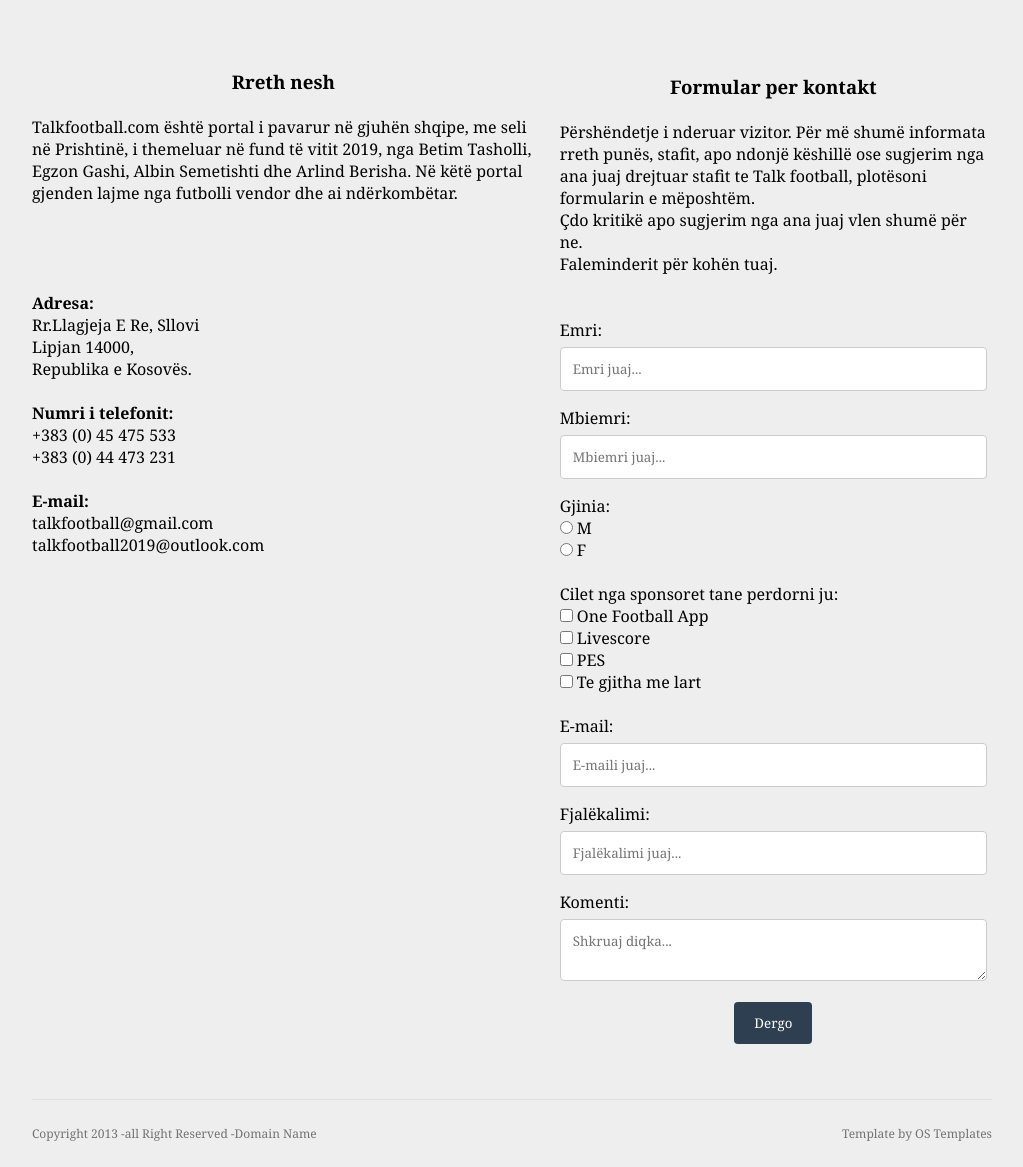
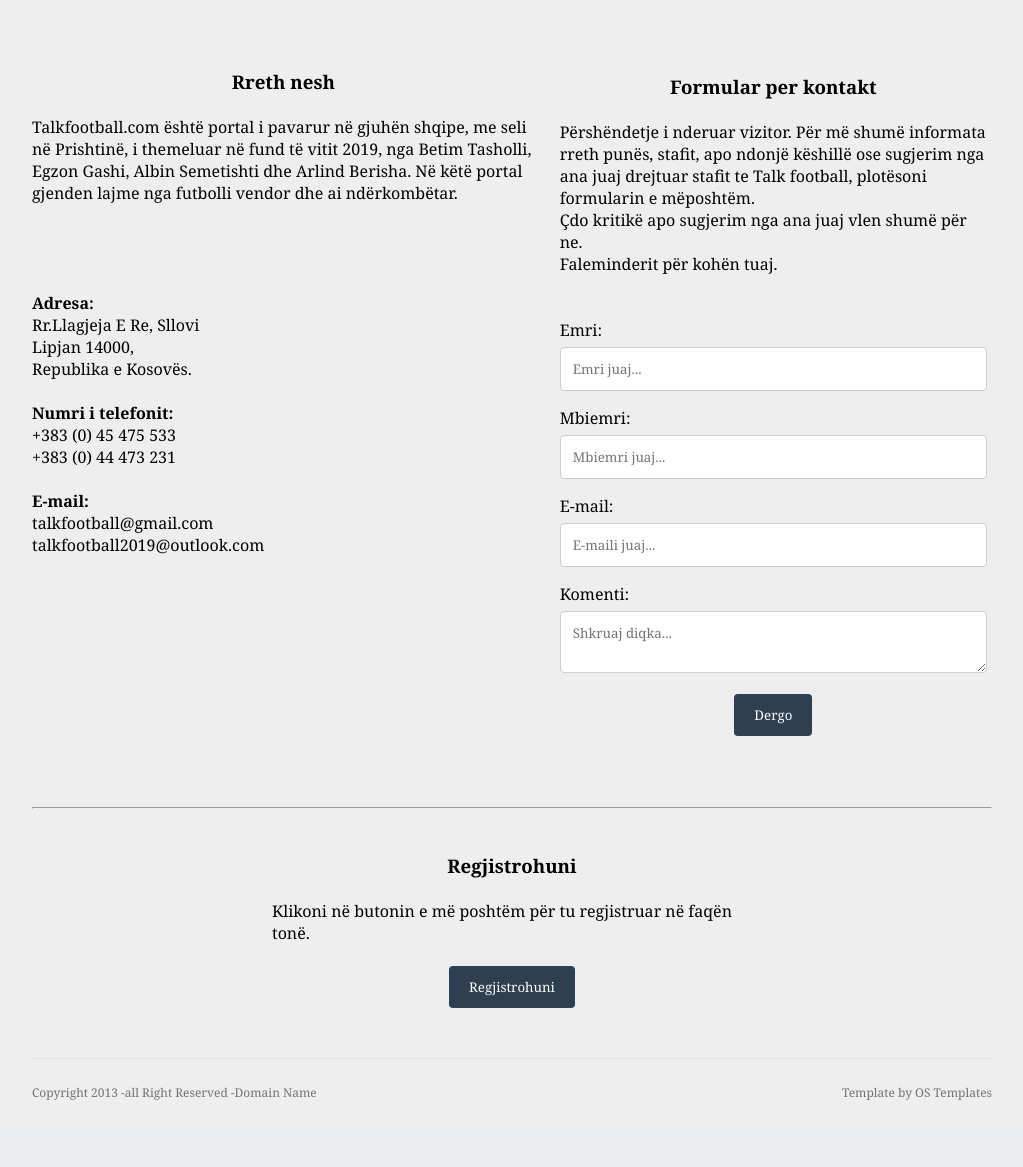
Before and after one commit to betimtasholli/INT19_20_Gr4, a PHP site: page /rrethnesh.html in a window 1280 px wide. Shown: the part 176-1343 px from the top of the page, without its empty margins (128-1151 px from the left). After the commit the page ends 1276 px from the top, so only its background shows below. Run offline with PHP 8.4, Linux system fonts and the light colour scheme.

Commit message:
immplementimi i sign up ne rreth nesh

```diff
--- a/index.html
+++ b/index.html
@@ -295,7 +295,7 @@
               />
               <h3 class="newsLC">
                 Ronaldo ka shenuar nje gol me koke kunder Sampdorias per
-                Juventusin .Ai kerceu <mark style="background-color: #C8D7DA  ;">71 cm nga toka</mark> , qe shume pak atlete mund
+                Juventusin .Ai kerceu 79 cm nga toka , qe shume pak atlete mund
                 ta bejne ate.
               </h3>
               <div class="continueReadingRight">
--- a/popup.html
+++ b/popup.html
@@ -1,6 +1,7 @@
+<!DOCTYPE html>
 <html>
     <head>
-        <link rel="stylesheet" type="text/css" href="C:\Users\HP\Desktop\popup.css" />
+        <link rel="stylesheet" type="text/css" href="styles/popup.css" />
     </head>
 
     <body>
--- a/rrethnesh.html
+++ b/rrethnesh.html
@@ -172,28 +172,31 @@
                <input class="kontakt-text" type="text" id="idemri" name="firstname" placeholder="Emri juaj..."></br>
                <label for="lname">Mbiemri:</label>
                <input class="kontakt-text" type="text" id="idmbiemri" name="lastname" placeholder="Mbiemri juaj..."></br>
-               <label for="fname">Gjinia:</label></br>
-               <input type="radio" name="gender" value="M"> M</br>
-               <input type="radio" name="gender" value="F"> F<br> </br>
-               <label for="fname">Cilet nga sponsoret tane perdorni ju:</label></br>
-               <input type="checkbox" name="sponsor1" value="One Football App"> One Football App<br>
-               <input type="checkbox" name="sponsor2" value="Flashscore"> Livescore<br>
-               <input type="checkbox" name="sponsor3" value="PES"> PES<br>
-               <input type="checkbox" name="sponsor3" value="all"> Te gjitha me lart<br></br>
                <label for="lname">E-mail:</label>
                <input class="kontakt-text" type="text" id="idemail" name="email" placeholder="E-maili juaj..."></br>
-               <label for="lname">Fjal&euml;kalimi:</label></br>
-               <input class="kontakt-text" type="password" id="idemail" name="password" placeholder="Fjal&euml;kalimi juaj..."></br>
                <label for="subject">Komenti:</label> </br>
-
                <textarea class="kontakt-text" id="idkomenti" name="subject" placeholder="Shkruaj diqka..."></textarea></br>
-
-               <input class="submit-button" type="submit" value="Dergo">
+               <input class="submit-button" type="submit" value="Dergo"><br><br><br>
           </form>
            </div>
         </div>
+        <hr>
+        <div class="popup"><br><br>
+          <h3 style="text-align: center;">Regjistrohuni</h3><br>
+       <p>Klikoni n&euml; butonin e m&euml; posht&euml;m p&euml;r tu regjistruar n&euml; faq&euml;n ton&euml;.</p><br>
+       <button class="submit-button" onclick="myFunction2()">Regjistrohuni</button>
+
+<script>
+function myFunction2() {
+  var myWindow = window.open("\popup.html","","width=600,height=700");
+}
+</script>
+    </div>
       </div>
+
     </div>
+
+
 
     <button onclick="shkoLart()" id="butoni" title="Kthehu lart">Kthehu lart</button>
 
--- a/styles/rrethnesh.css
+++ b/styles/rrethnesh.css
@@ -378,3 +378,11 @@
 #butoni:hover {
   background-color: #555;
 }
+
+.popup {
+ width: 50%;
+ height: 50%;
+ align-items: center;
+    margin-left: auto;
+    margin-right: auto;
+}
```
Also changed, not shown: styles/popup.css (+4 -3 lines).
